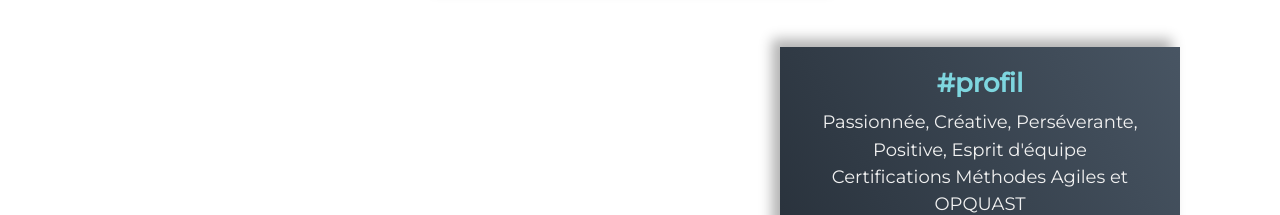
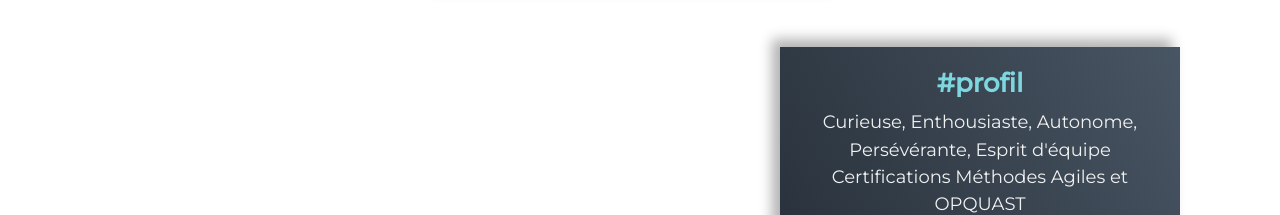
Before and after one commit to esther-v/CV-StR, a plain HTML site: page index.html in a window 1280 px wide. Shown: the part 1387-1602 px from the top of the page. Drawn offline with Linux system fonts and the light colour scheme.

Commit message:
modif profil

```diff
--- a/index.html
+++ b/index.html
@@ -69,7 +69,7 @@
         </div>
         <div class="profil box scrolled">
             <h3>#profil</h3>
-            <p>Passionnée, Créative, Perséverante, Positive, Esprit d'équipe</p>
+            <p>Curieuse, Enthousiaste, Autonome, Persévérante, Esprit d'équipe</p>
 
             <p>Certifications Méthodes Agiles et OPQUAST</p>
         </div>
```
